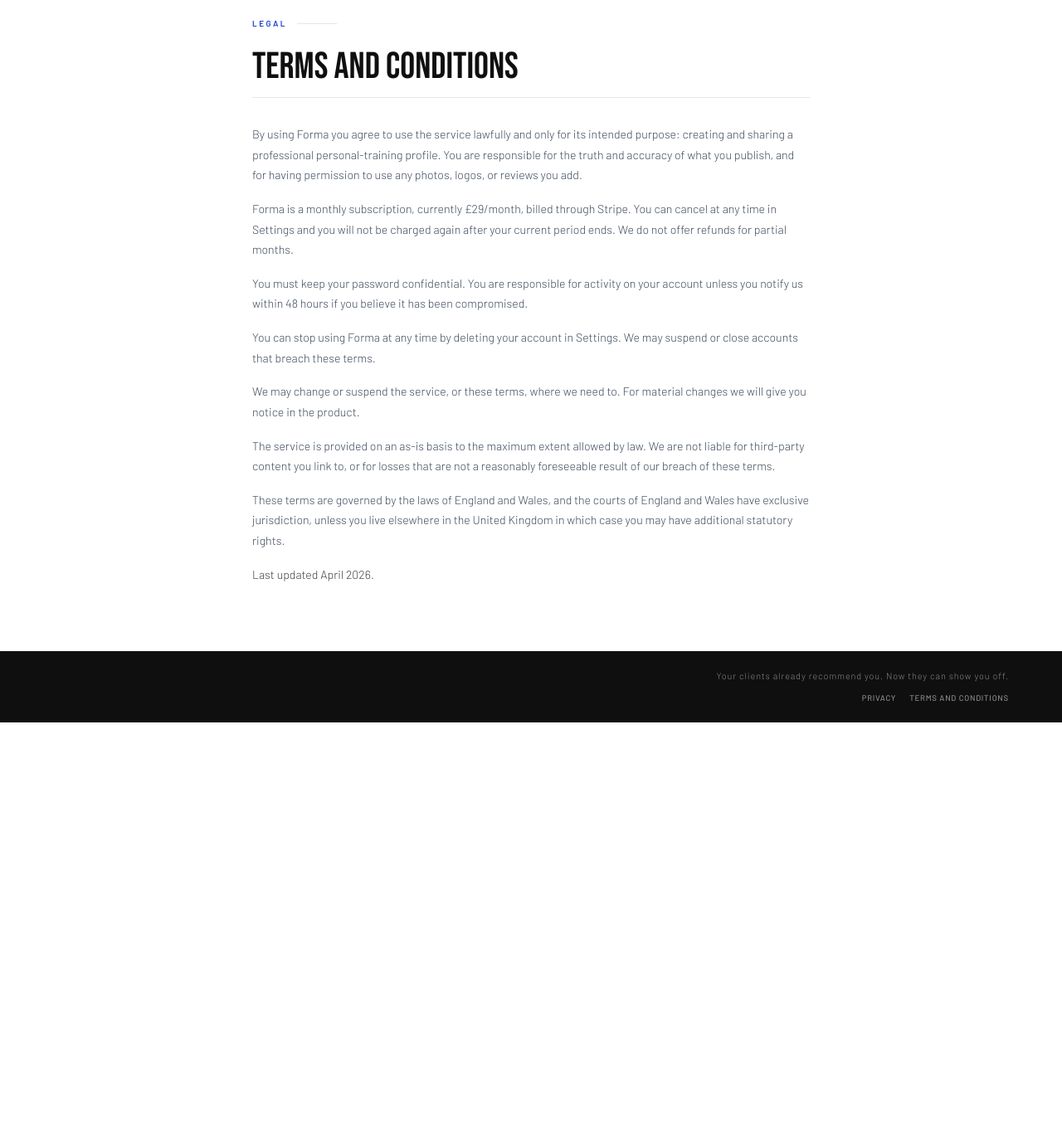
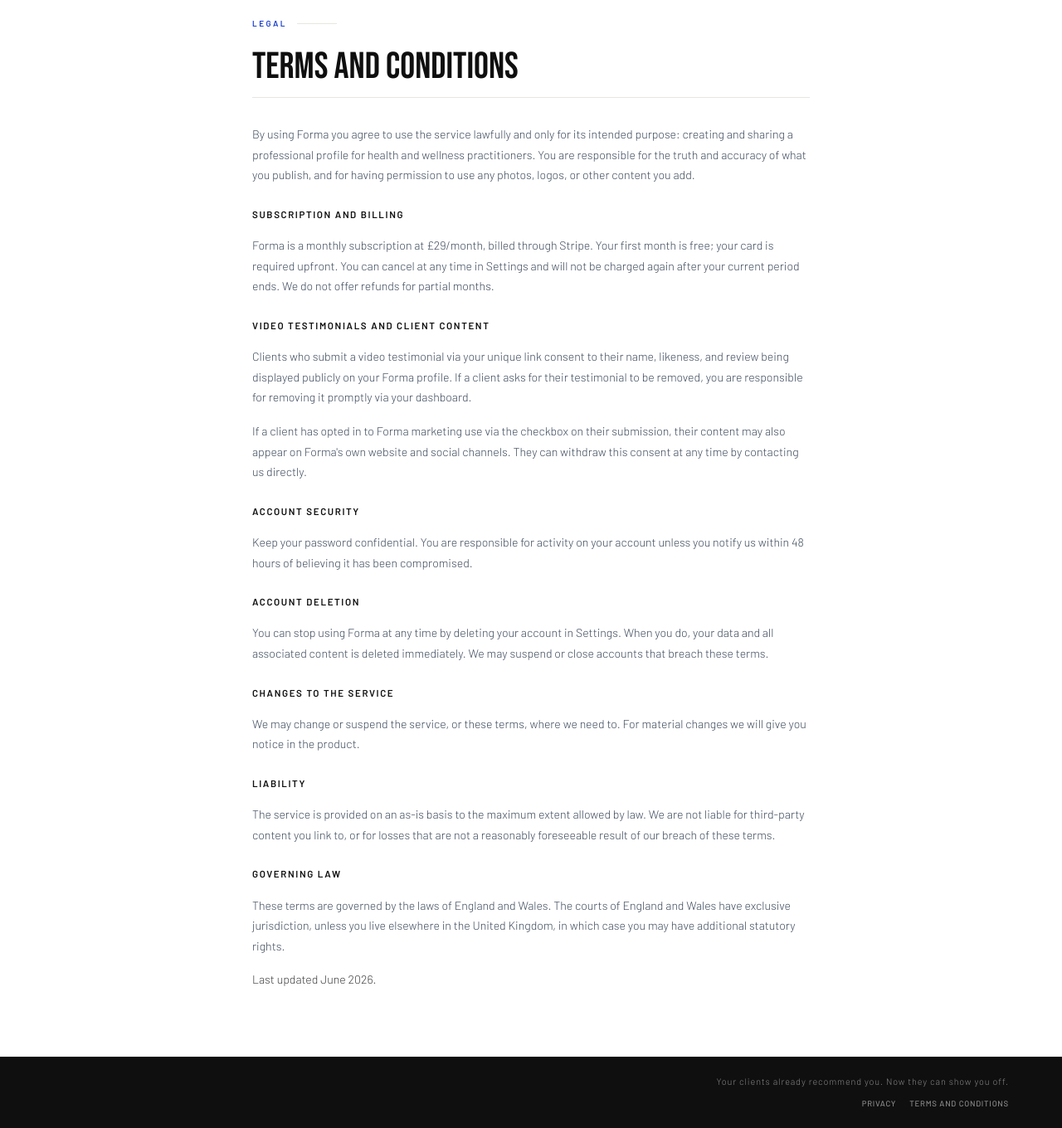
Before and after one commit to RoyKeane94/forma, a Django app: page /legal/terms/ in a window 1280 px wide. Shown: the part 60-1420 px from the top of the page at 83% size. Before the commit the page ends 931 px from the top, so only its background shows below. Run offline with Django 5.2, Linux system fonts and the light colour scheme.

Commit message:
T&C update

```diff
--- a/forma_project/pages/templates/pages/legal/terms.html
+++ b/forma_project/pages/templates/pages/legal/terms.html
@@ -10,37 +10,62 @@
     <div class="space-y-4 border-t border-rule pt-8 font-body text-[0.88rem] font-light leading-[1.75] text-slate">
       <p>
         By using Forma you agree to use the service lawfully and only for its intended purpose: creating and sharing a
-        professional personal-training profile. You are responsible for the truth and accuracy of what you publish,
-        and for having permission to use any photos, logos, or reviews you add.
+        professional profile for health and wellness practitioners. You are responsible for the truth and accuracy of
+        what you publish, and for having permission to use any photos, logos, or other content you add.
+      </p>
+
+      <h2 class="pt-2 font-body text-[0.72rem] font-semibold uppercase tracking-[0.14em] text-ink">Subscription and billing</h2>
+      <p>
+        Forma is a monthly subscription at £29/month, billed through Stripe. Your first month is free; your card is
+        required upfront. You can cancel at any time in Settings and will not be charged again after your current
+        period ends. We do not offer refunds for partial months.
+      </p>
+
+      <h2 class="pt-2 font-body text-[0.72rem] font-semibold uppercase tracking-[0.14em] text-ink">Video testimonials and client content</h2>
+      <p>
+        Clients who submit a video testimonial via your unique link consent to their name, likeness, and review being
+        displayed publicly on your Forma profile. If a client asks for their testimonial to be removed, you are
+        responsible for removing it promptly via your dashboard.
       </p>
       <p>
-        Forma is a monthly subscription, currently £29/month, billed through Stripe. You can cancel at any time in
-        Settings and you will not be charged again after your current period ends. We do not offer refunds for partial
-        months.
+        If a client has opted in to Forma marketing use via the checkbox on their submission, their content may also
+        appear on Forma's own website and social channels. They can withdraw this consent at any time by contacting
+        us directly.
       </p>
+
+      <h2 class="pt-2 font-body text-[0.72rem] font-semibold uppercase tracking-[0.14em] text-ink">Account security</h2>
       <p>
-        You must keep your password confidential. You are responsible for activity on your account unless you notify
-        us within 48 hours if you believe it has been compromised.
+        Keep your password confidential. You are responsible for activity on your account unless you notify us within
+        48 hours of believing it has been compromised.
       </p>
+
+      <h2 class="pt-2 font-body text-[0.72rem] font-semibold uppercase tracking-[0.14em] text-ink">Account deletion</h2>
       <p>
-        You can stop using Forma at any time by deleting your account in Settings. We may suspend or close accounts that
-        breach these terms.
+        You can stop using Forma at any time by deleting your account in Settings. When you do, your data and all
+        associated content is deleted immediately. We may suspend or close accounts that breach these terms.
       </p>
+
+      <h2 class="pt-2 font-body text-[0.72rem] font-semibold uppercase tracking-[0.14em] text-ink">Changes to the service</h2>
       <p>
         We may change or suspend the service, or these terms, where we need to. For material changes we will give you
         notice in the product.
       </p>
+
+      <h2 class="pt-2 font-body text-[0.72rem] font-semibold uppercase tracking-[0.14em] text-ink">Liability</h2>
       <p>
         The service is provided on an as-is basis to the maximum extent allowed by law. We are not liable for
         third-party content you link to, or for losses that are not a reasonably foreseeable result of our breach of
         these terms.
       </p>
+
+      <h2 class="pt-2 font-body text-[0.72rem] font-semibold uppercase tracking-[0.14em] text-ink">Governing law</h2>
       <p>
-        These terms are governed by the laws of England and Wales, and the courts of England and Wales have exclusive
-        jurisdiction, unless you live elsewhere in the United Kingdom in which case you may have additional statutory
+        These terms are governed by the laws of England and Wales. The courts of England and Wales have exclusive
+        jurisdiction, unless you live elsewhere in the United Kingdom, in which case you may have additional statutory
         rights.
       </p>
-      <p class="text-ink/80">Last updated April 2026.</p>
+
+      <p class="text-ink/80">Last updated June 2026.</p>
     </div>
   </div>
 </section>
```
